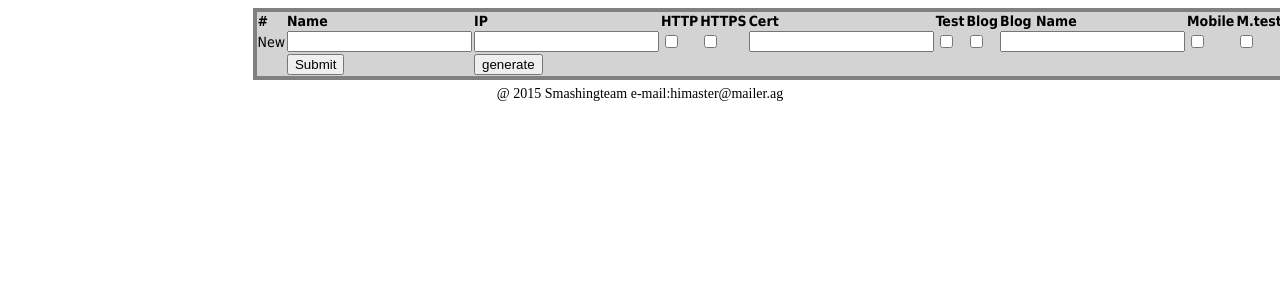
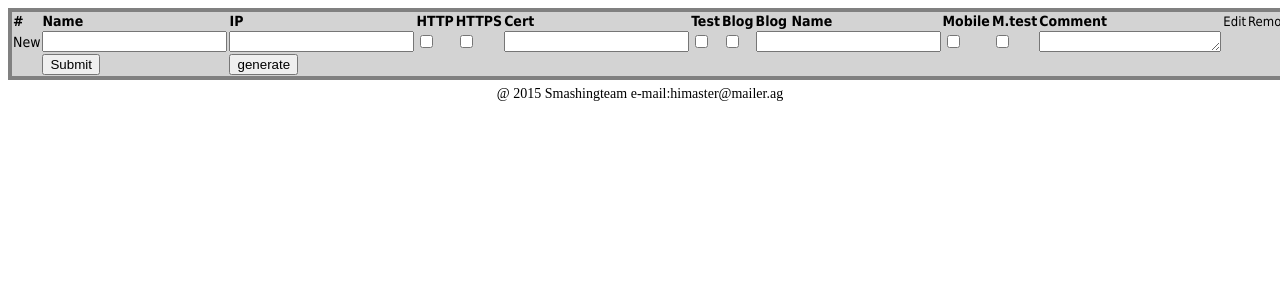
Before and after one commit to himaster/confogen, a PHP site: page /?act=remove in a window 1280 px wide. Shown: the top 300 px of the page. Run offline with PHP 8.4, Linux system fonts and the light colour scheme; data that the repository does not hold is empty; some libraries are stand-ins or nearby versions.

Commit message:
table center fix

```diff
--- a/style.css
+++ b/style.css
@@ -34,7 +34,7 @@
 }
 
 #table_div{
- width:775px;
+ width: 100%;
  margin-left:auto;
  margin-right:auto;
  text-align:left;
```
